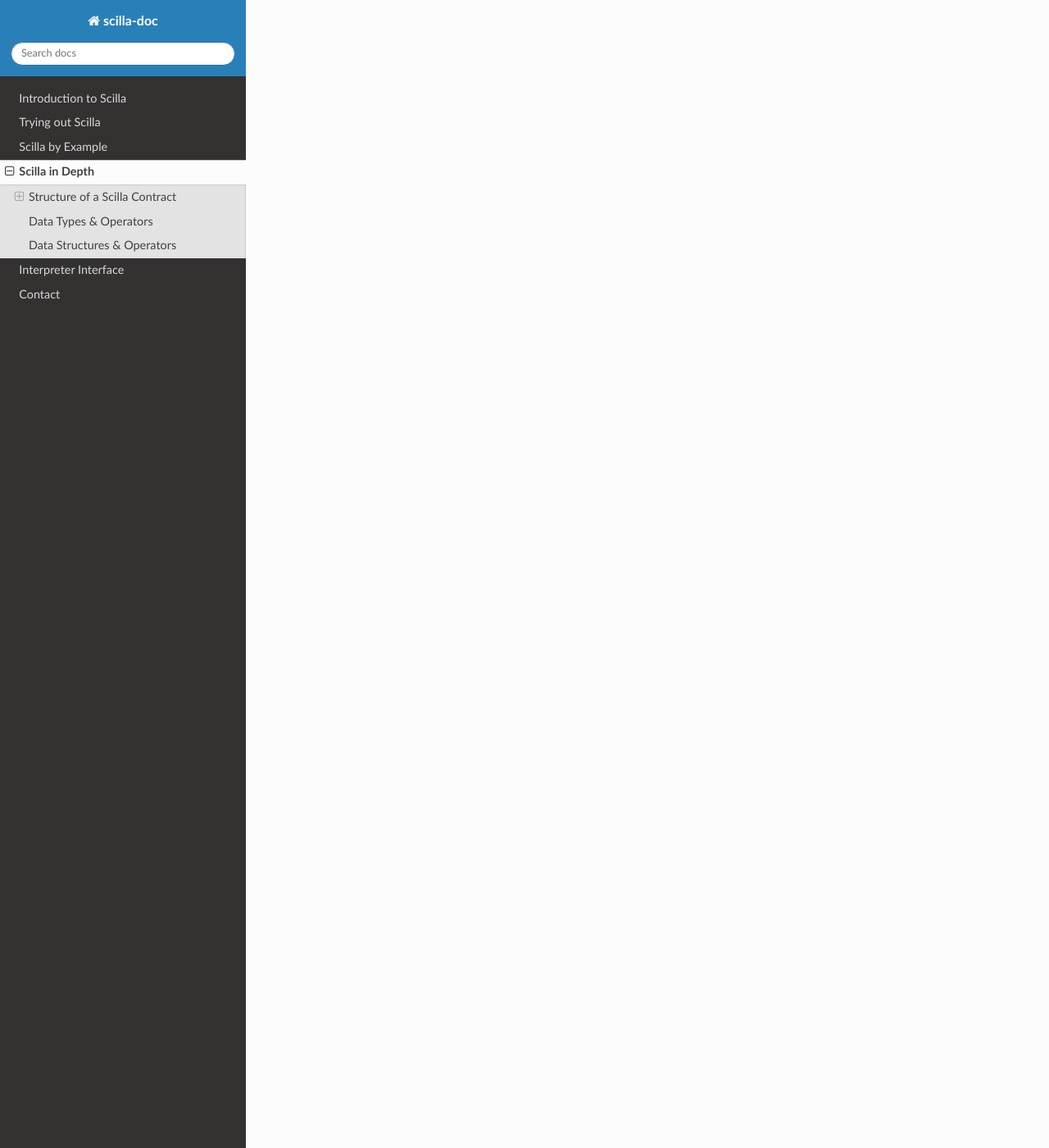
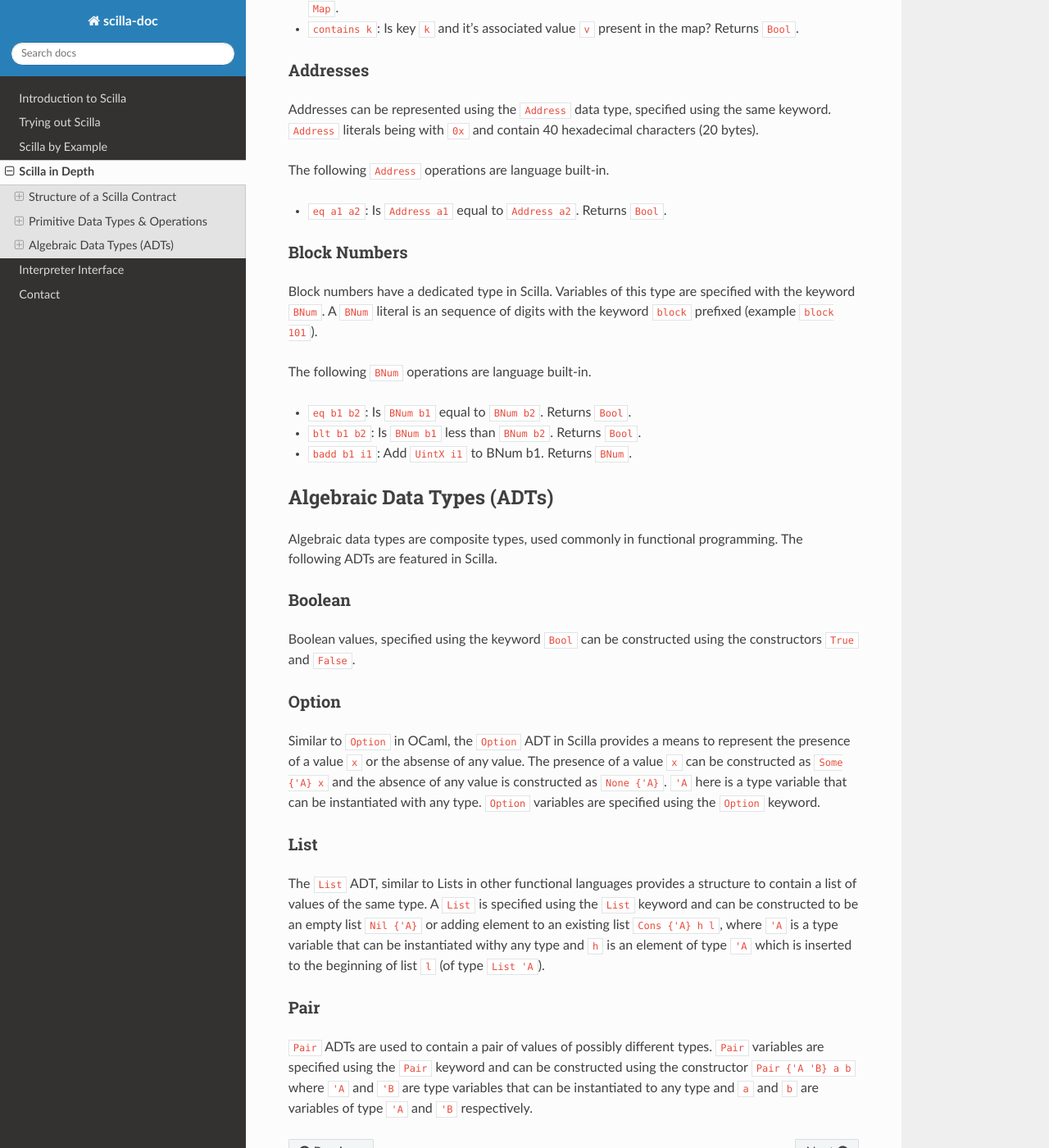
Before and after one commit to Zilliqa/scilla-docs, a Sphinx documentation site: the page built from docs/source/scilla-in-depth.rst, in a window 1280 px wide and 1400 px high, scrolled down 1987 px. Shown: the whole window at 82% size. Built offline with Sphinx 7.4.7 and the Read the Docs theme 2.0.0, drawn with Linux system fonts in a browser that asks for light colours; some of the changed text lies outside the part shown.

Commit message:
in-depth: add primitive types and their operations. also describe ADTs

```diff
--- a/docs/source/scilla-in-depth.rst
+++ b/docs/source/scilla-in-depth.rst
@@ -26,9 +26,142 @@ Impure Computations
 Communication
 ***************
 
-Data Types & Operators
-##########################
+Primitive Data Types & Operations
+#################################
+
+Integer Types
+*************
+Scilla defines signed and unsigned integer types of 32, 64 and 128 bits.
+Support for 256 bit integers is planned for the future. These integer
+types can be specified with the keywords ``IntX`` and ``UintX`` where
+``X`` can be 32, 64 or 128. For example, an unsigned integer of 128 bits
+can be specified as ``Uint128``.
+
+.. note::
+
+  Values related to money (such as amount transferred or the balance of
+  an account) are ``Uint128``.
+
+The following operations on integers are language built-in. Each
+operation takes two integers ``IntX``/``UintX`` (of the same type) as
+arguments.
+
+- ``eq i1 i2`` : Is ``i1`` equal to ``i2`` Returns ``Bool``.
+- ``add i1 i2``: Add integer values ``i1`` and ``i2``.
+  Returns an integer of the same type.
+- ``sub i1 i2``: Subtract ``i2`` from ``i1``.
+  Returns an integer of the same type.
+- ``mul i1 i2``: Integer product of ``i1`` and ``i2``.
+  Returns an integer of the same type.
+- ``lt i1 i2``: Is ``i1`` lesser than ``i2``. Returns ``Bool``.
+
+Strings
+*******
+As with most languages, ``String`` literals in Scilla are expressed with
+a sequence of characters enclosed in double quotes. Variables can be
+declared by specifying using keyword `String`.
+
+The following ``String`` operations are language built-in.
+
+- ``eq s1 s1`` : Is ``String s1`` equal to ``String s2``.
+  Returns ``Bool``.
+- ``concat s1 s2`` : Concatenate ``String s1`` with ``String s2``.
+  Returns `String`.
+- ``substr s1 i2 i2`` : Extract sub-string of ``String s2`` starting
+  from position ``Uint32 i1`` with length ``Uint32 i2``.
+  Returns ``String``.
+
+Hashes
+******
+Scilla has in-built support for ``Hash`` values. ``Hash`` literals begin
+with ``0x`` and have 64 hexadecimal characters (32 bytes). The keyword
+``Hash`` specifies variables of this type.
+
+The following ``Hash`` operations are language built-in. In the
+description below, ``Any`` can be ``IntX``, ``UintX``, ``String``,
+``Address`` or ``Hash``.
+
+- ``eq h1 h2``: Is ``Hash h1`` equal to ``Hash h2``. Returns ``Bool``.
+- ``dist h1 h2``: The distance between ``Hash h1`` and ``Hash h2``.
+  Returns ``Uint128``. In the future, with ``Uint256`` support, this
+  will return ``Uint256``.
+- ``sha256 x`` : The SHA256 hash of value ``Any`` x. Returns ``Hash``.
+
+Maps
+****
+``Map`` values provide key-value store. Keys can have types ``IntX``,
+``UintX``, ``String``, ``Hash`` or ``Address``. Values can be of any type.
+
+- ``put m k v``: Insert key ``k`` and value ``v ``into ``Map m``.
+  Returns a new ``Map`` with the just inserted key/value in addition to
+  the key/value pairs contained earlier.
+- ``get m k``: In ``Map m``, for key ``k``, return the associated value
+  as ``Option v``. The returned value is ``None`` if ``k`` is not in the
+  map ``m``.
+- ``remove k``: Remove key ``k`` and it's associated value ``v``
+  from the map. Returns a new updated ``Map``.
+- ``contains k``: Is key ``k`` and it's associated value ``v`` present in the map?
+  Returns ``Bool``.
+
+Addresses
+*********
+Addresses can be represented using the ``Address`` data type, specified
+using the same keyword. ``Address`` literals being with ``0x`` and contain
+40 hexadecimal characters (20 bytes).
+
+The following ``Address`` operations are language built-in.
+
+- ``eq a1 a2``: Is ``Address a1`` equal to ``Address a2``.
+  Returns ``Bool``.
+
+Block Numbers
+*************
+Block numbers have a dedicated type in Scilla. Variables of this type are
+specified with the keyword ``BNum``. A ``BNum`` literal is an sequence of
+digits with the keyword ``block`` prefixed (example ``block 101``).
+
+The following ``BNum`` operations are language built-in.
+
+- ``eq b1 b2``: Is ``BNum b1`` equal to ``BNum b2``. Returns ``Bool``.
+- ``blt b1 b2``: Is ``BNum b1`` less than ``BNum b2``. Returns ``Bool``.
+- ``badd b1 i1``: Add ``UintX i1`` to BNum b1. Returns ``BNum``.
+
+Algebraic Data Types (ADTs)
+######################################
+Algebraic data types are composite types, used commonly in functional
+programming. The following ADTs are featured in Scilla.
+
+Boolean
+*******
+Boolean values, specified using the keyword ``Bool`` can be constructed
+using the constructors ``True`` and ``False``.
+
+Option
+*******
+Similar to ``Option`` in OCaml, the ``Option`` ADT in Scilla provides
+a means to represent the presence of a value ``x`` or the absense of
+any value. The presence of a value ``x`` can be constructed as
+``Some {'A} x`` and the absence of any value is constructed as
+``None {'A}``. ``'A`` here is a type variable that can be instantiated
+with any type. ``Option`` variables are specified using the ``Option``
+keyword.
+
+List
+****
+The ``List`` ADT, similar to Lists in other functional languages
+provides a structure to contain a list of values of the same type.
+A ``List`` is specified using the ``List`` keyword and can be
+constructed to be an empty list ``Nil {'A}`` or adding element to
+an existing list ``Cons {'A} h l``, where ``'A`` is a type variable
+that can be instantiated withy any type and ``h`` is an element of
+type ``'A`` which is inserted to the beginning of list ``l`` (of type
+``List 'A``).
 
 
-Data Structures & Operators
-############################
+Pair
+****
+``Pair`` ADTs are used to contain a pair of values of possibly different
+types. ``Pair`` variables are specified using the ``Pair`` keyword and
+can be constructed using the constructor ``Pair {'A 'B} a b`` where
+``'A`` and ``'B`` are type variables that can be instantiated to any type
+and ``a`` and ``b`` are variables of type ``'A`` and ``'B`` respectively.
```
